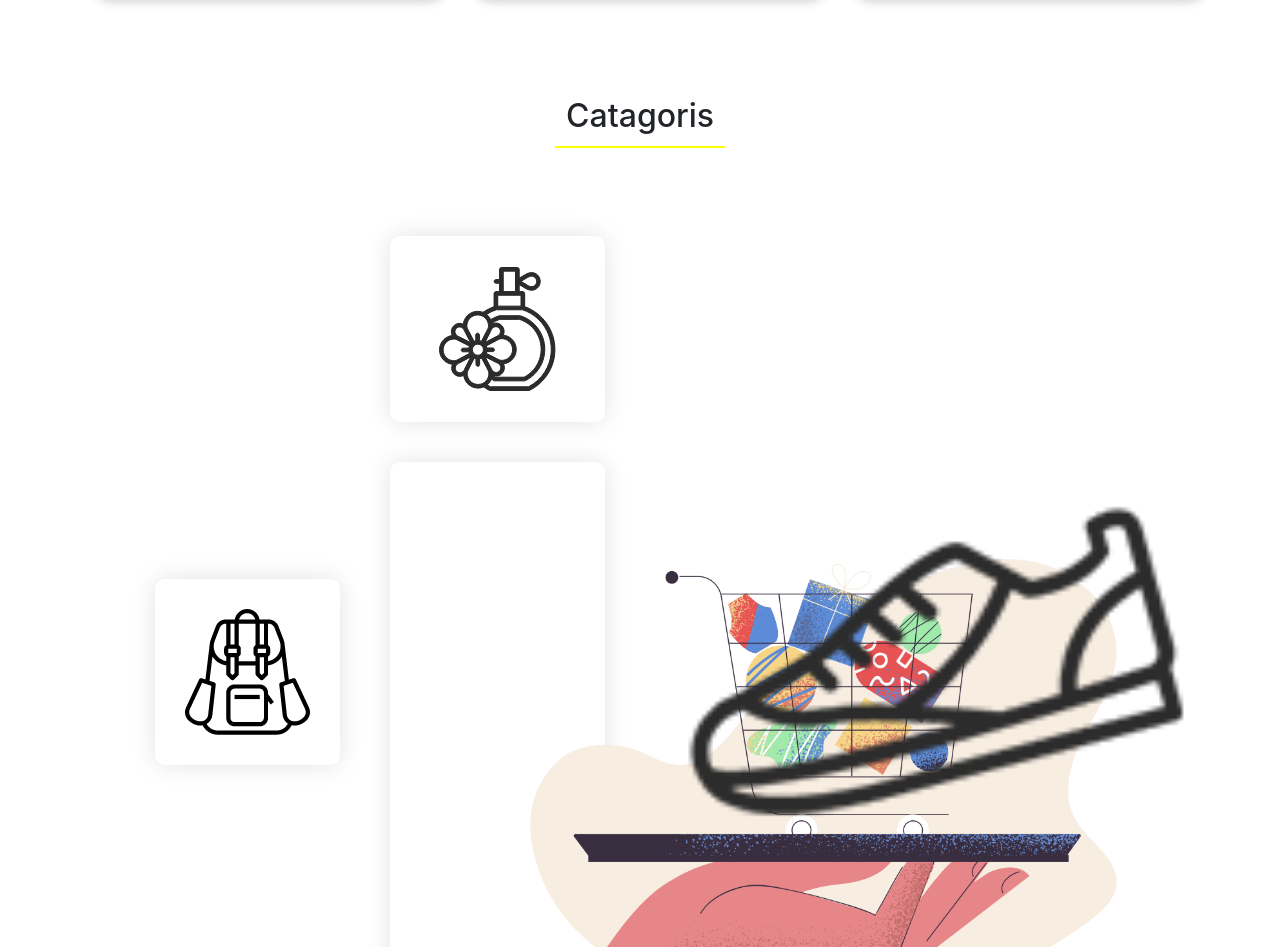
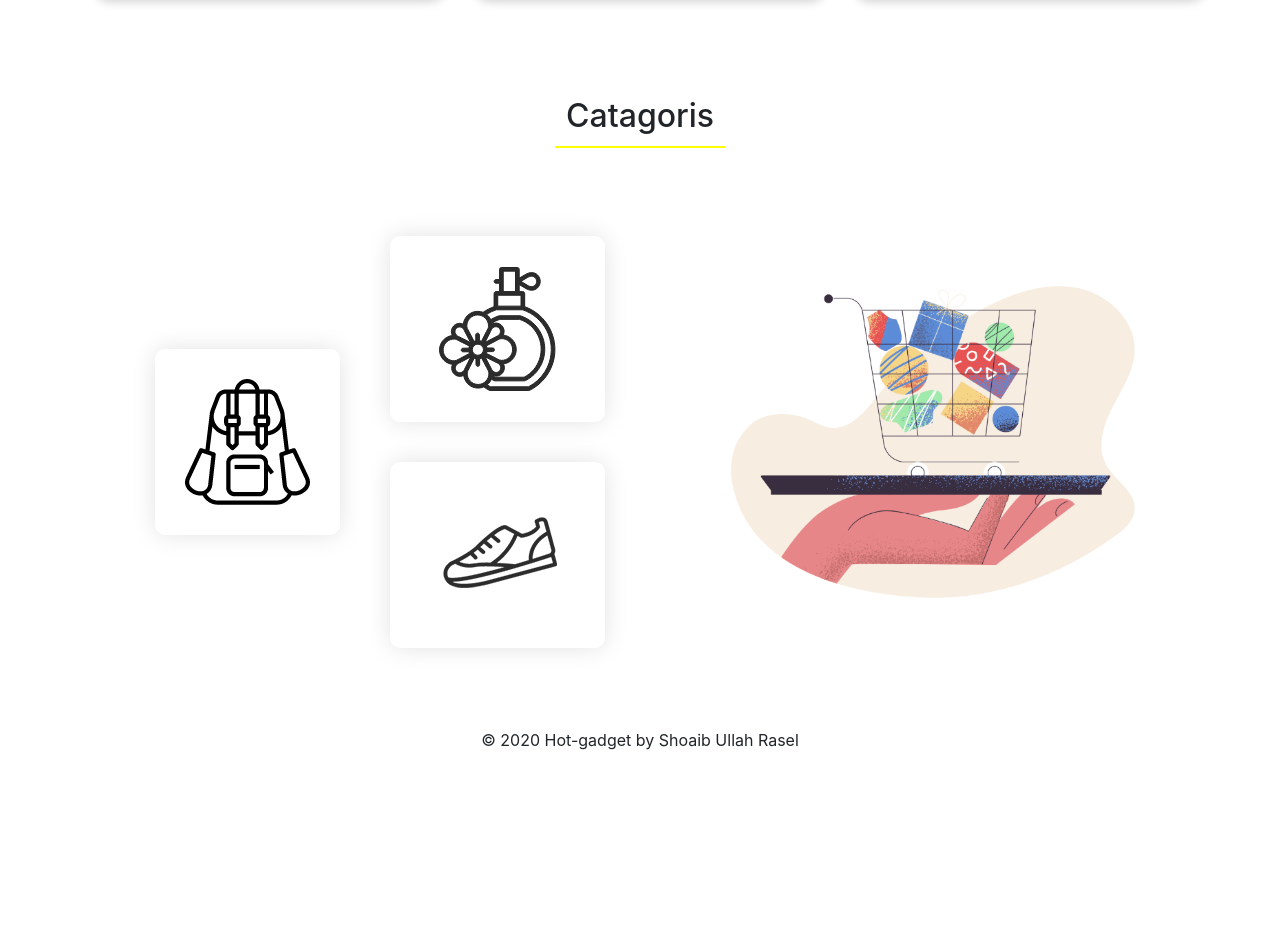
Before and after one commit to ShoaibRasel/hot-gedgets, a plain HTML site: page index.html in a window 1280 px wide. Shown: the part 1826-2773 px from the top of the page. After the commit the page ends 2594 px from the top, so only its background shows below. Drawn offline with nearby package versions, Linux system fonts and the light colour scheme.

Commit message:
This is the final  commit

```diff
--- a/index.html
+++ b/index.html
@@ -155,9 +155,8 @@
                 </div>
               </div>
           </div>
-          <!-- catagoris-laptop end  -->
-        <div id="catagories">
-          <div class="container">
+          <!-- catagories-laptop end  -->
+          <div class="container" id="catagories">
             <div class="title">
               <h2>Catagoris</h2>
             </div>
@@ -172,12 +171,11 @@
                   <img src="Categories/perfume.png" alt="">
                 </div>
                 <div class="p-img-2">
-                <img src="Categories/pale-order.png" alt="">
+                  <img src="Categories/shoe.png" alt="">
                 </div>
               </div>
               <div class="col-lg-6 d-flex align-items-center">
-              <img style="width: 100%;" src="Categories/shoe.png" alt="">
-            </div>
+                <img style="width: 100%;" src="Categories/pale-order.png" alt="">
               </div>
             </div>
           </div>
--- a/style.css
+++ b/style.css
@@ -61,6 +61,6 @@
   /* catagrois part end  */
 
 
-  footer{
+  footer p{
     text-align: center;
   }
```
Lines whose indentation alone changed are shown as unchanged.
